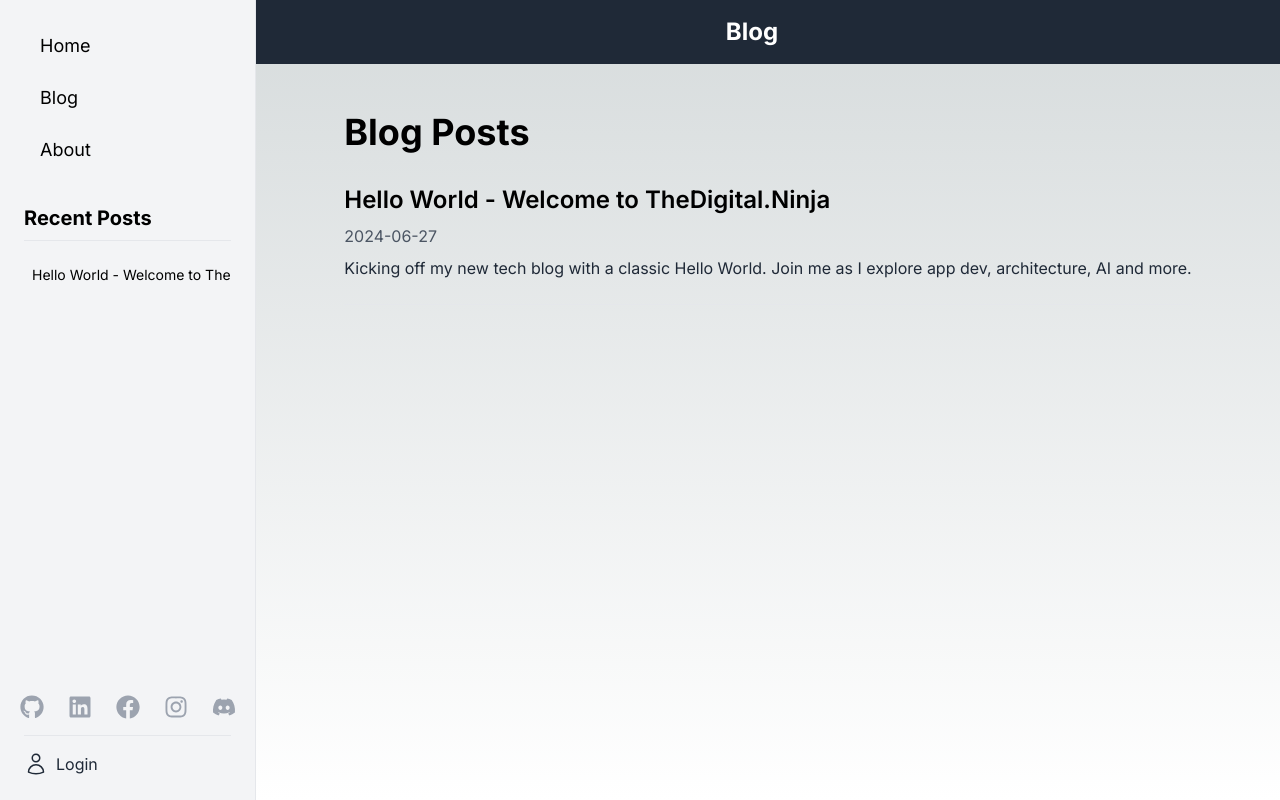
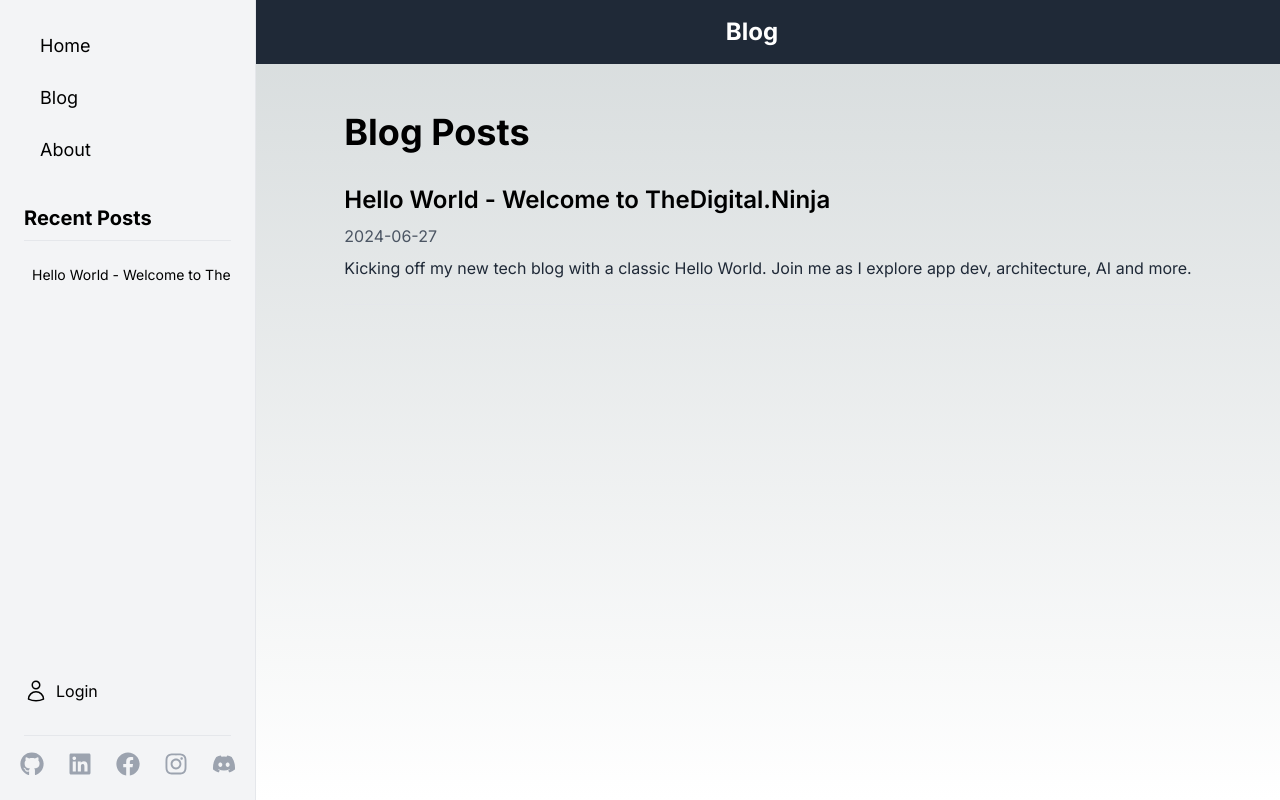
Before and after one commit to TheDigitalNinja/thedigitalninja-nextjs, a Next.js app: page /blog in a window 1280 px wide. Built offline with nearby package versions, Linux system fonts and the light colour scheme; no server answers.

Commit message:
put socials below login

```diff
--- a/src/components/LoginLogoutButton.tsx
+++ b/src/components/LoginLogoutButton.tsx
@@ -40,7 +40,10 @@ export function LoginLogoutButton() {
     );
   } else {
     return (
-      <Link href="/login" className="flex items-center space-x-2 text-gray-800 dark:text-gray-200 hover:underline">
+      <Link
+        href="/login"
+        className="flex space-x-2 py-2 text-md hover:bg-gray-200 dark:hover:bg-gray-700 rounded transition-colors duration-200"
+      >
         <UserIcon className="h-6 w-6" />
         <span>Login</span>
       </Link>
--- a/src/components/Sidebar.tsx
+++ b/src/components/Sidebar.tsx
@@ -62,11 +62,14 @@ const Sidebar: React.FC = () => {
         </section>
       </div>
 
-      <Socials />
+      {/* Login/Logout Button */}
+      <div className="mt-4 pt-4">
+        <LoginLogoutButton />
+      </div>
 
-      {/* Login/Logout Button */}
-      <div className="mt-4 pt-4 border-t border-gray-200 dark:border-gray-700">
-        <LoginLogoutButton />
+      {/* Socials */}
+      <div className="mt-6 pt-4 border-t border-gray-200 dark:border-gray-700">
+        <Socials />
       </div>
 
     </aside>
--- a/src/components/SidebarMobile.tsx
+++ b/src/components/SidebarMobile.tsx
@@ -50,15 +50,16 @@ const SidebarMobile: React.FC<SidebarProps> = ({ isOpen, onClose }) => {
                       </Link>
                     </li>
                   ))}
-
                 </ul>
               </nav>
             </div>
 
-            <Socials />
+            <div className="mt-4 pt-4 px-4">
+              <LoginLogoutButton />
+            </div>
 
-            <div className="mt-4 pt-4 border-t border-gray-200 dark:border-gray-700 p-6">
-              <LoginLogoutButton />
+            <div className="mt-6 pt-4 border-t border-gray-200 dark:border-gray-700 p-6">
+              <Socials />
             </div>
           </DialogPanel>
         </TransitionChild>
```
